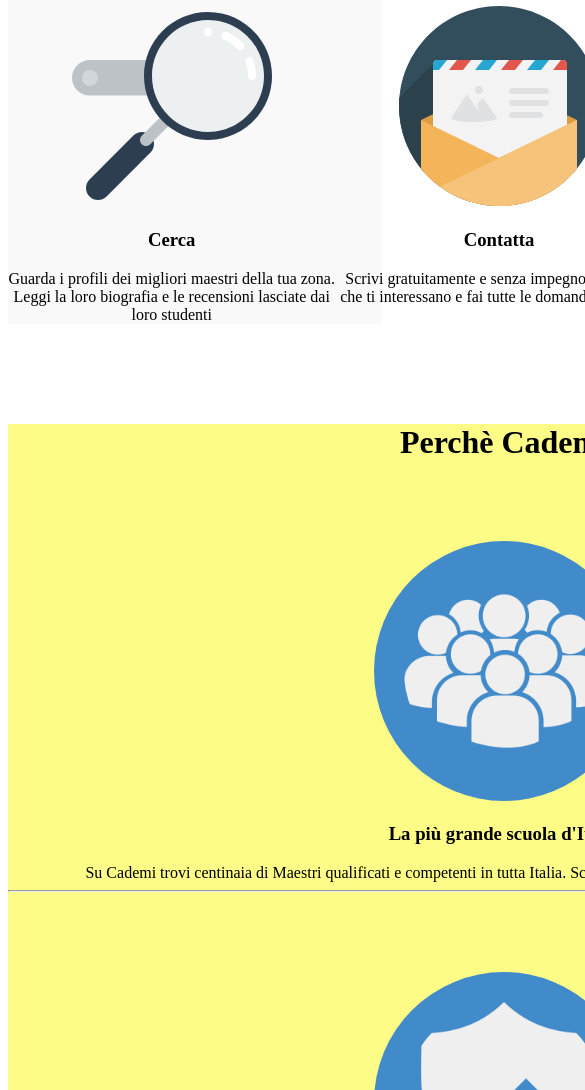
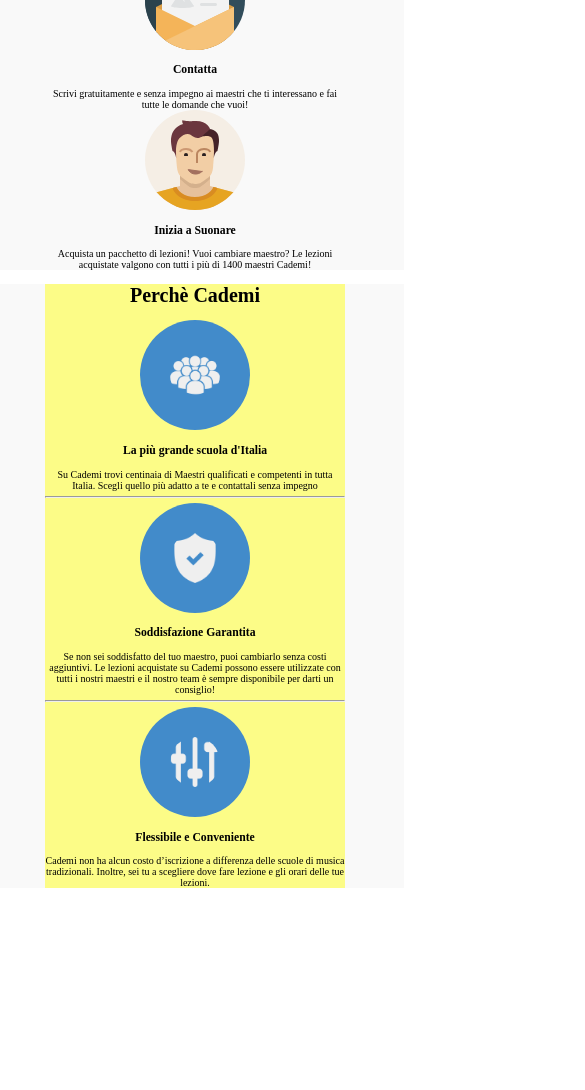
Before and after one commit to dariodeveloper92/html-css-resp-wannabe, a plain HTML site: page index.html in a window 390 px wide. Shown: the part 624-1714 px from the top of the page, 585 px wide, since content can reach past the window. After the commit the page ends 1512 px from the top, so only its background shows below. Drawn offline with Linux system fonts and the light colour scheme.

Commit message:
update margini

```diff
--- a/index.html
+++ b/index.html
@@ -48,19 +48,19 @@
       <div class="row yellow">
         <h1>Perchè Cademi</h1>
         <div class="first">
-          <img src="img/icon/profile.png" alt="">
+          <img src="img/icon/profile.png" class="bottom" alt="">
           <h3>La più grande scuola d'Italia</h3>
           Su Cademi trovi centinaia di Maestri qualificati e competenti in tutta Italia. Scegli quello più adatto a te e contattali senza impegno
           <hr>
         </div>
         <div class="second">
-          <img src="img/icon/secure.png" alt="">
+          <img src="img/icon/secure.png" class="bottom" alt="">
           <h3>Soddisfazione Garantita</h3>
           Se non sei soddisfatto del tuo maestro, puoi cambiarlo senza costi aggiuntivi. Le lezioni acquistate su Cademi possono essere utilizzate con tutti i nostri maestri e il nostro team è sempre disponibile per darti un consiglio!
           <hr>
         </div>
         <div class="third">
-          <img src="img/icon/flex.png" alt="">
+          <img src="img/icon/flex.png" class="bottom" alt="">
           <h3>Flessibile e Conveniente</h3>
           Cademi non ha alcun costo d’iscrizione a differenza delle scuole di musica tradizionali. Inoltre, sei tu a scegliere dove fare lezione e gli orari delle tue lezioni.
         </div>
--- a/style.css
+++ b/style.css
@@ -77,5 +77,37 @@ img {
   .yellow {
     background-color: rgb(252, 252, 135);
   }
-
+  img {
+    width: 100px;
+    height: 100px;
+  }
+  .bottom{
+    width: 50px;
+    height: 50px;
+  }
+  #lezioni .row>.left,
+  #lezioni .row>.right {
+    width: 100%;
+  float: none;
+ }
+ #steps .row>.left,
+#steps .row>.central,
+#steps .row>.right {
+  float: none;
+  width: 100%;
+ }
+ body {
+  font-size: 10px;
+  margin: -14px;
+ }
+ .row {
+   width: 300px;
+   margin-top: 0;
+ }
+ #why .row>.first,
+ #why .row>.second,
+ #why .row>.third {
+ width: 100%;
+ margin-top: 0px;
 }
+}
```
